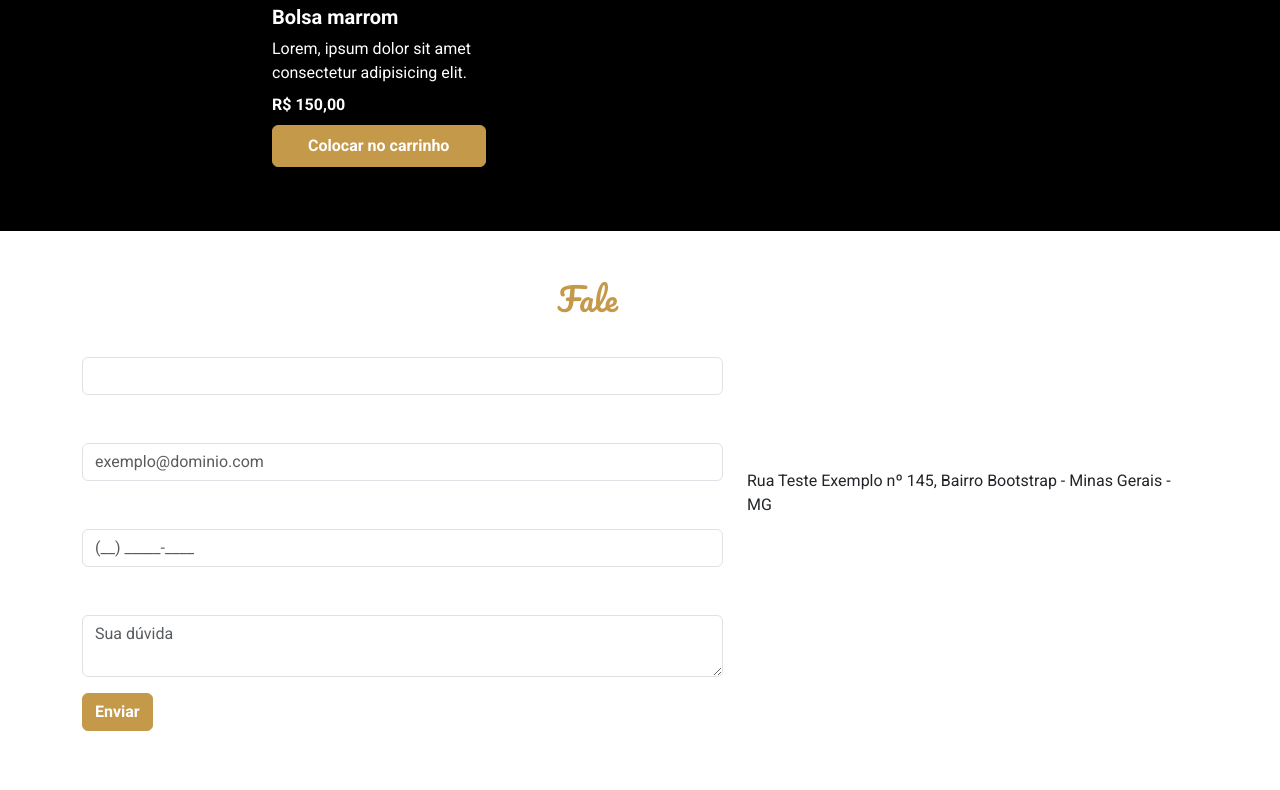
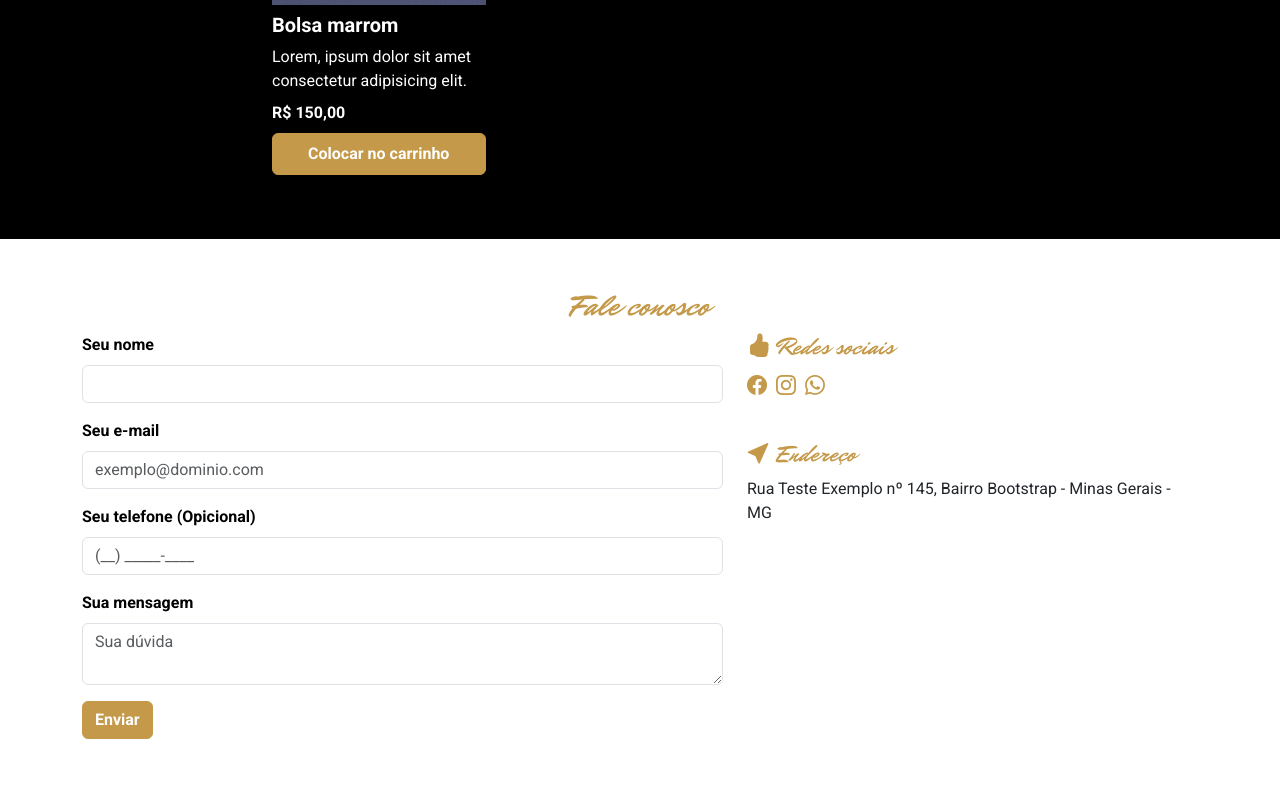
Before and after one commit to EdmarAugust0/loja-onilne-ana, a plain HTML site: page index.html in a window 1280 px wide. Shown: the part 1712-2502 px from the top of the page. Drawn offline with nearby package versions, Linux system fonts and the light colour scheme.

Commit message:
mudança de cores

```diff
--- a/index.html
+++ b/index.html
@@ -8,13 +8,16 @@
     <link href="https://fonts.googleapis.com/css2?family=Pacifico&family=Roboto:ital,wght@0,100;0,300;0,400;0,500;0,700;0,900;1,100;1,300;1,400;1,500;1,700;1,900&display=swap" rel="stylesheet">
     <link rel="stylesheet" href="https://cdn.jsdelivr.net/npm/bootstrap-icons@1.11.3/font/bootstrap-icons.min.css">
     <link rel="stylesheet" href="https://cdn.jsdelivr.net/npm/bootstrap@5.3.3/dist/css/bootstrap.min.css">
+    <link rel="preconnect" href="https://fonts.googleapis.com">
+    <link rel="preconnect" href="https://fonts.gstatic.com" crossorigin>
+    <link href="https://fonts.googleapis.com/css2?family=Mr+Dafoe&display=swap" rel="stylesheet">
     <link rel="stylesheet" href="main.css">
     <title>Loja online</title>
 </head>
 <body>
     <header class="navbar navbar-expand-lg sticky-top p-4" id="cabecalho">
         <div class="container">
-            <h1 class="navbar-brand m-0 section-tittle">Ana Travizani Criações</h1>
+            <h1 class="navbar-brand m-0 section-tittle fs-2">Ana Travizani Ateliê</h1>
             <button class="navbar-toggler" data-bs-toggle="collapse" data-bs-target="#menu-navegacao">
                 <span class="navbar-toggler-icon"></span>
             </button>
@@ -93,7 +96,7 @@
         <section id="promocoes" class="pt-5 pb-5">
             <div class="container">
                 <div class="row">
-                    <h2 class="section-tittle text-center">Promoções <span class="text-colored">do mês</span></h2>
+                    <h2 class="section-tittle text-center">Promoções do mês</h2>
                 </div>
                 <div class="row mt-4">
                     <div class="col-md-4">
@@ -344,7 +347,7 @@
         <section id="fale-conosco" class="pt-5 pb-5">
             <div class="container">
                 <div class="row">
-                    <h2 class="section-tittle text-center">Fale <span class="text-colored">conosco</span></h2>
+                    <h2 class="section-tittle text-center">Fale conosco</h2>
                 </div>
                 <div class="row">
                     <div class="col-md-7 mb-5">
@@ -370,30 +373,30 @@
                     </div>
                     <div class="col-md-5">
                         <div class="row">
-                            <h3 class="section-tittle fs-4 text-colored">
+                            <h3 class="section-tittle fs-4 text-golden">
                                 <i class="bi bi-hand-thumbs-up-fill"></i>
                                 Redes sociais
                             </h3>
                             <ul class="social-links">
                                 <li class="fs-5">
                                     <a href="#">
-                                        <i class="bi bi-facebook text-colored"></i>
+                                        <i class="bi bi-facebook text-golden"></i>
                                     </a>
                                 </li>
                                 <li class="fs-5 ms-1 me-1">
                                     <a href="#">
-                                        <i class="bi bi-instagram text-colored"></i>
+                                        <i class="bi bi-instagram text-golden"></i>
                                     </a>
                                 </li>
                                 <li class="fs-5">
                                     <a href="#">
-                                        <i class="bi bi-whatsapp text-colored"></i>
+                                        <i class="bi bi-whatsapp text-golden"></i>
                                     </a>
                                 </li>
                             </ul>
                         </div>
                         <div class="row mt-4">
-                            <h3 class="section-tittle fs-4 text-colored">
+                            <h3 class="section-tittle fs-4 text-golden">
                                 <i class="bi bi-cursor-fill"></i>
                                 Endereço
                             </h3>
--- a/main.css
+++ b/main.css
@@ -3,11 +3,15 @@ body {
 }
 
 .section-tittle {
-    font-family: Pacifico, cursive;
+    font-family: Mr Dafoe, cursive;
 }
 
 .text-colored {
     color: #fff;
+}
+
+.text-golden {
+    color: #c49949;
 }
 
 .navbar {
@@ -80,6 +84,10 @@ h2 {
     color: #c49949;
 }
 
+#fale-conosco label {
+    color: #000;
+}
+
 @media (max-width: 767px) {
     .nav {
         margin-top: 8px;
```
